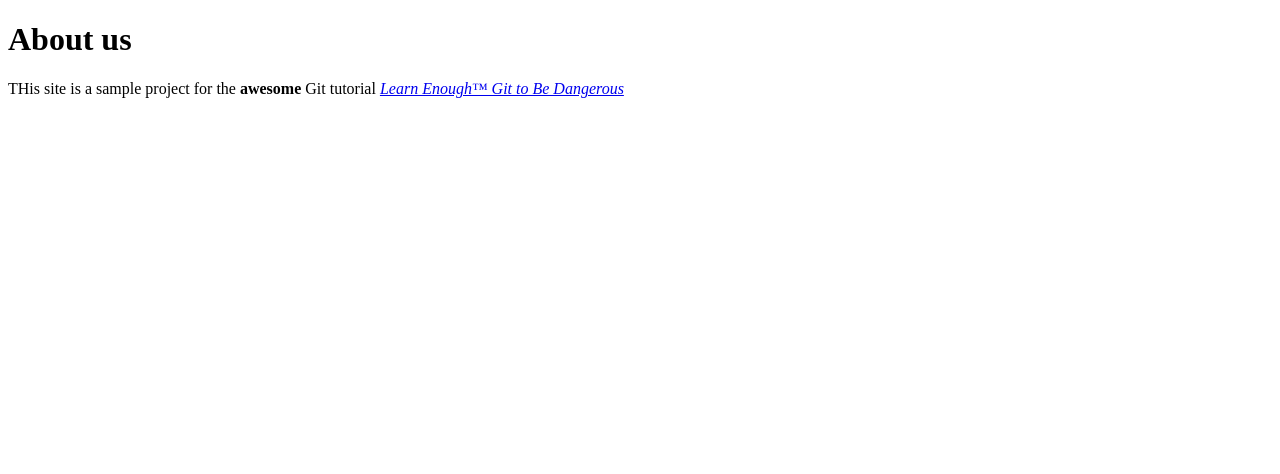
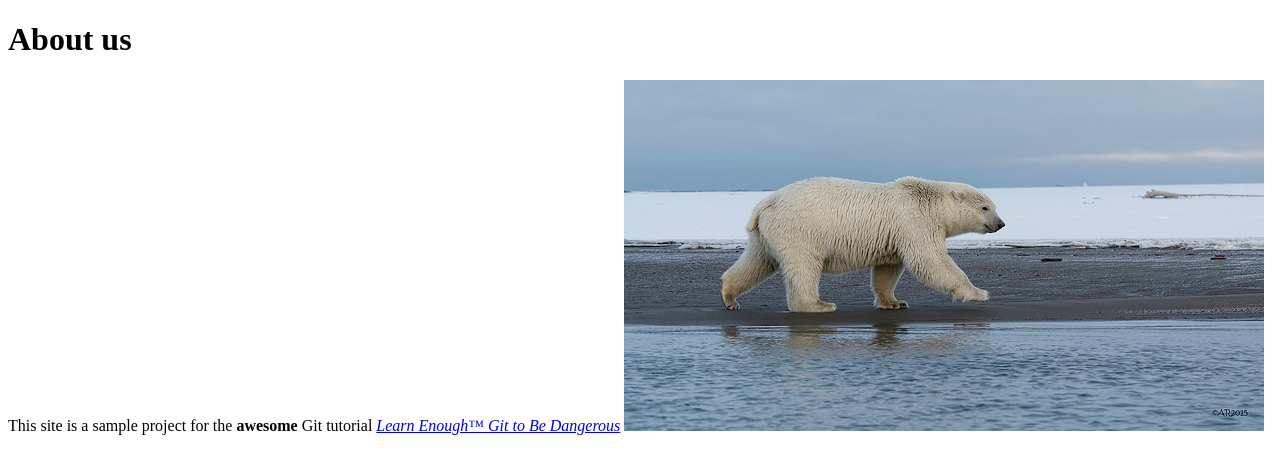
Before and after one commit to NKukava/firstrep, a plain HTML site: page about.html in a window 1280 px wide. Drawn offline with Linux system fonts and the light colour scheme.

Commit message:
Add a polar bear

```diff
--- a/about.html
+++ b/about.html
@@ -6,6 +6,8 @@
 <body>
   <h1>About us</h1>
   <p>
-    THis site is a sample project for the <strong>awesome</strong> Git tutorial <a href="https://www.learnenough.com/git-tutorial"><em> Learn Enough™ Git to Be Dangerous</em></a>
+    This site is a sample project for the <strong>awesome</strong> Git tutorial <a href="https://www.learnenough.com/git-tutorial"><em> Learn Enough™ Git to Be Dangerous</em></a>
+
+    <img src="images/polar_bear.jpg" alt="Polar bear">
 </body>
 </html>
```
Also changed, not shown: images/polar_bear.jpg (added), 1 other file.
